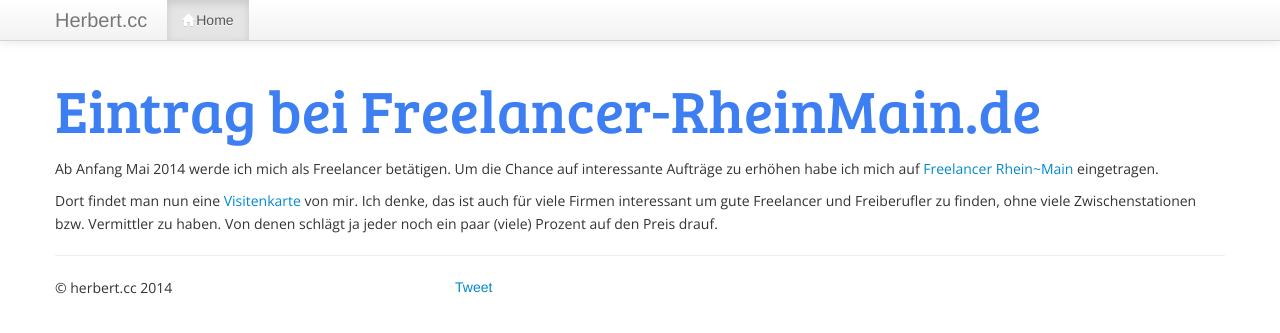
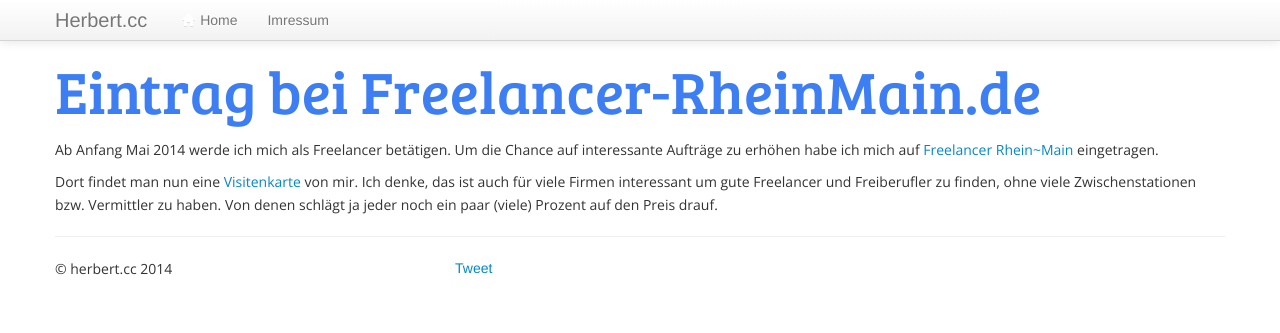
Before and after one commit to BenjaminHerbert/BenjaminHerbert.github.io_backup, a Jekyll site: the page built from _posts/2014-04-12-eintrag-bei-freelancer-rheinmain.de.md, in a window 1280 px wide. Shown: the top 333 px of the page. Built offline with Jekyll 4.4.1, drawn with Linux system fonts in a browser that asks for light colours; nearby versions of some CDN libraries; library files that are not in the unit come from our copies; Markdown is read by kramdown in place of the engine named in the settings; comment, search, counter and statistics services are not loaded.

Commit message:
added imprint, added dynamic menu

```diff
--- a/_config.yml
+++ b/_config.yml
@@ -7,10 +7,10 @@
 
 navigation:
 - text: Home
-  url: /
+  url: /index.html
+  iconclass: icon-home icon-white
   alt_url: /index.html
   layout: default
-- text: Archive
-  url: /blog/
-  alt_url: /blog/index.html
-  layout: archive
+- text: Imressum
+  url: /impressum.html
+  layout: default
--- a/_includes/header.html
+++ b/_includes/header.html
@@ -38,10 +38,28 @@
           </a>
           <a class="brand" href="/">Herbert.cc</a>
           <div class="nav-collapse">
+            <!--
+
             <ul class="nav">
               <li class="active"><a href="/"><i class="icon-home icon-white"></i>Home</a></li>
             </ul>
-          </div><!--/.nav-collapse -->
+          </div>-->
+          <!--/.nav-collapse -->
+          <ul class="nav">
+	    {% for link in site.navigation %}
+		{% assign current = nil %}
+		{% if page.url contains link.url %}
+		    {% assign current = 'active' %}
+		{% endif %}
+		<li class="element {% if forloop.first %}first{% endif %} {{ current }} {% if forloop.last %}last{% endif %}">
+
+		    <a href="{{ link.url }}">{% if link.iconclass %} <i class="{{link.iconclass}}"></i> {% endif %}
+		    {{ link.text }}</a>
+		</li>
+	    {% endfor %}
+	  </ul>
+
+
         </div>
       </div>
     </div>
```
Also changed, not shown: impressum.html (added, +17 -0 lines).
